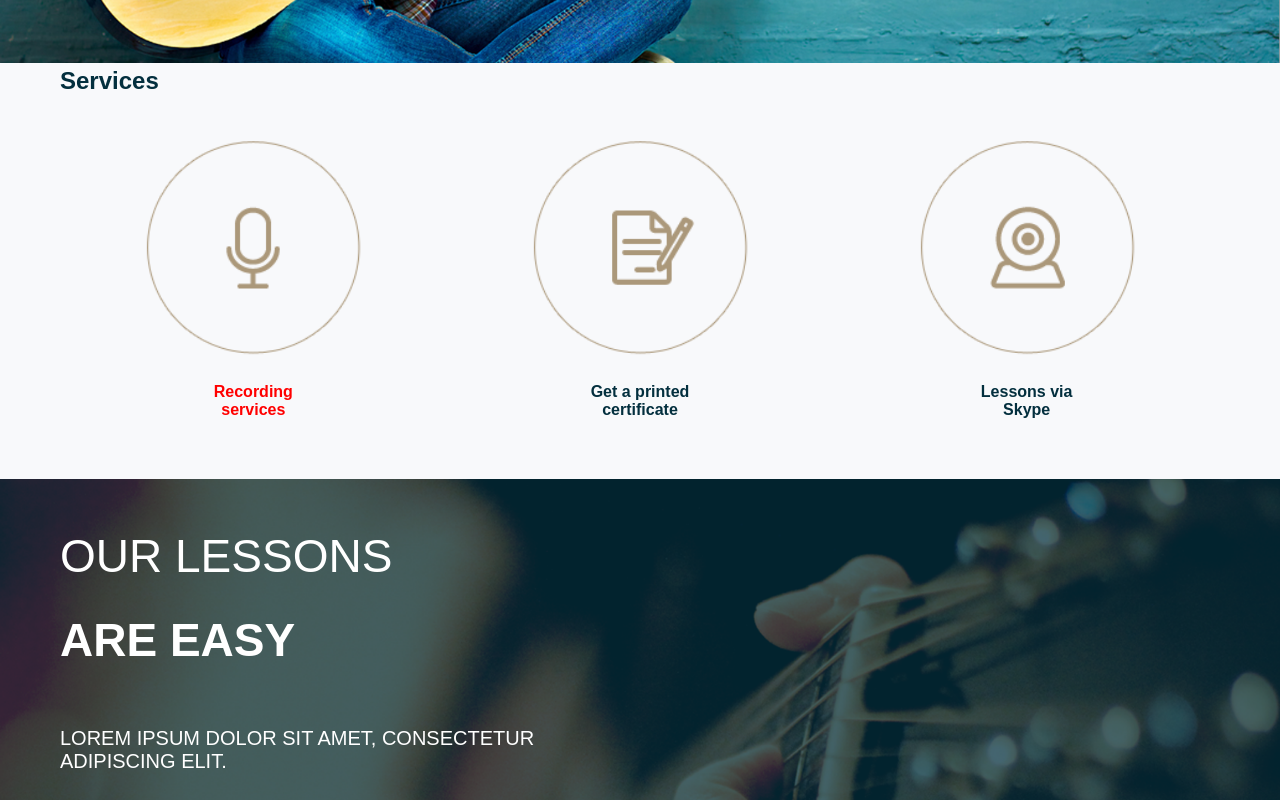
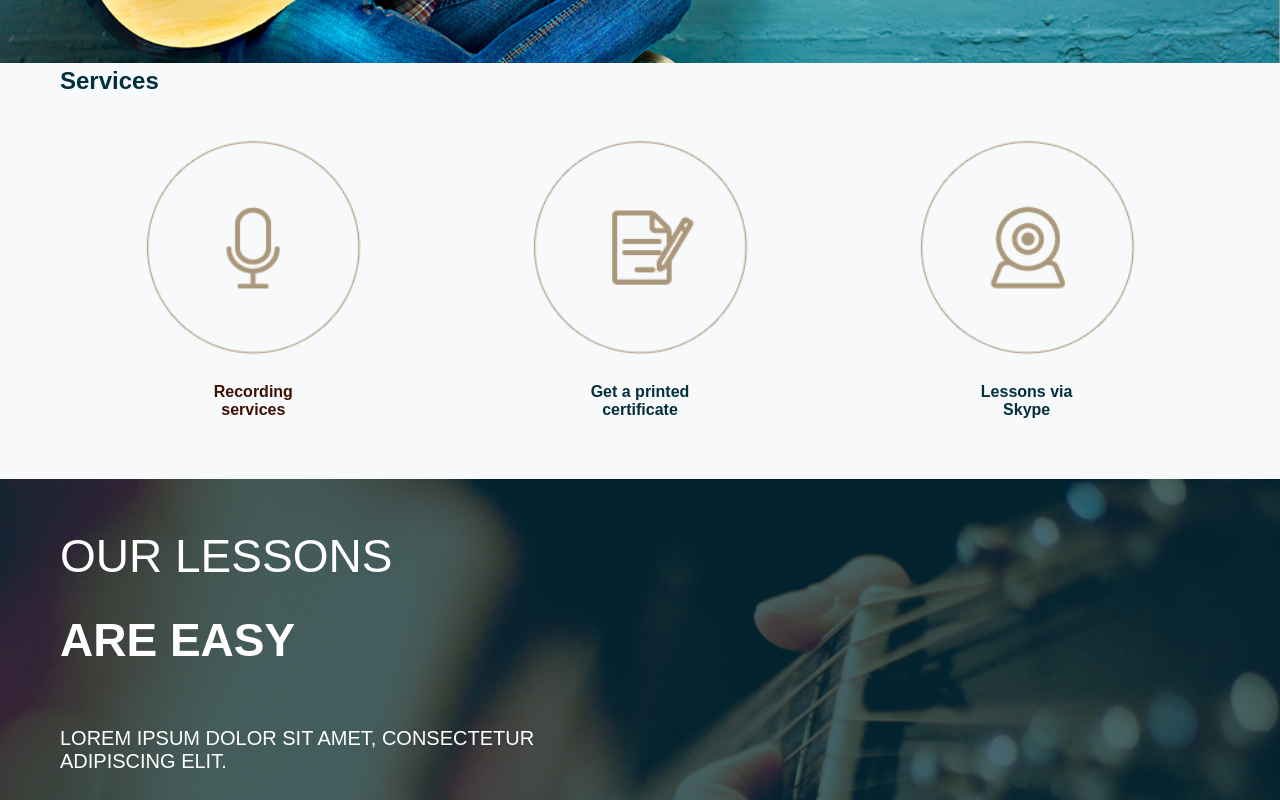
Before and after one commit to CRBroughton/sass-net-ninja, a Vue app: page / in a window 1280 px wide. In both pictures the pointer is over the link 253 px from the left and 1031 px from the top of the page. Shown: the part 631-1431 px from the top of the page. Built offline with nearby package versions, Linux system fonts and the light colour scheme.

Commit message:
added complement function to Service.vue a:hovers

```diff
--- a/src/components/Services.vue
+++ b/src/components/Services.vue
@@ -49,7 +49,7 @@ export default defineComponent({
     color: $deepBlue;
     font-weight: bold;
     &:hover {
-      color: red;
+      color: complement($deepBlue);
     }
   }
   ul {
```
